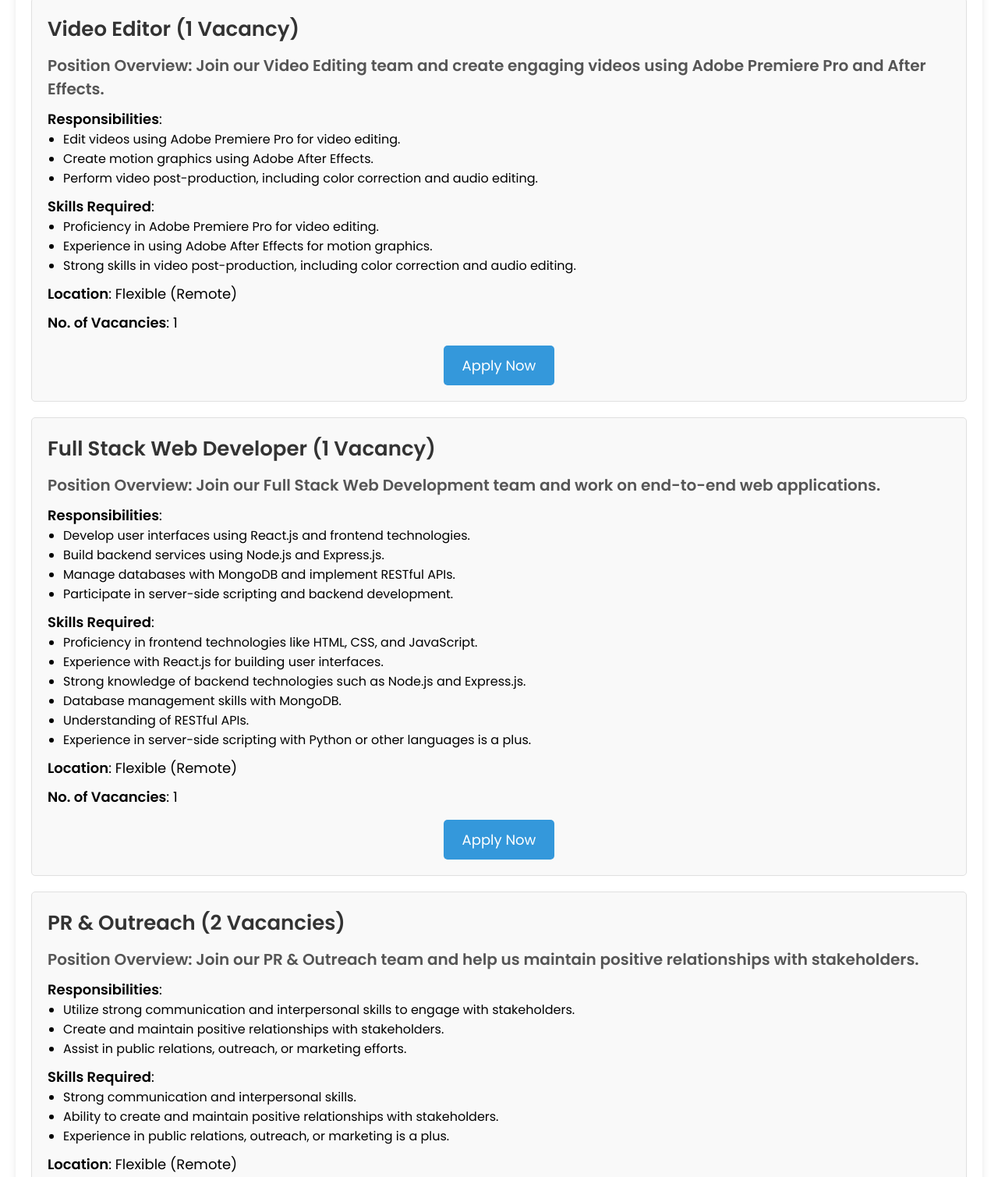
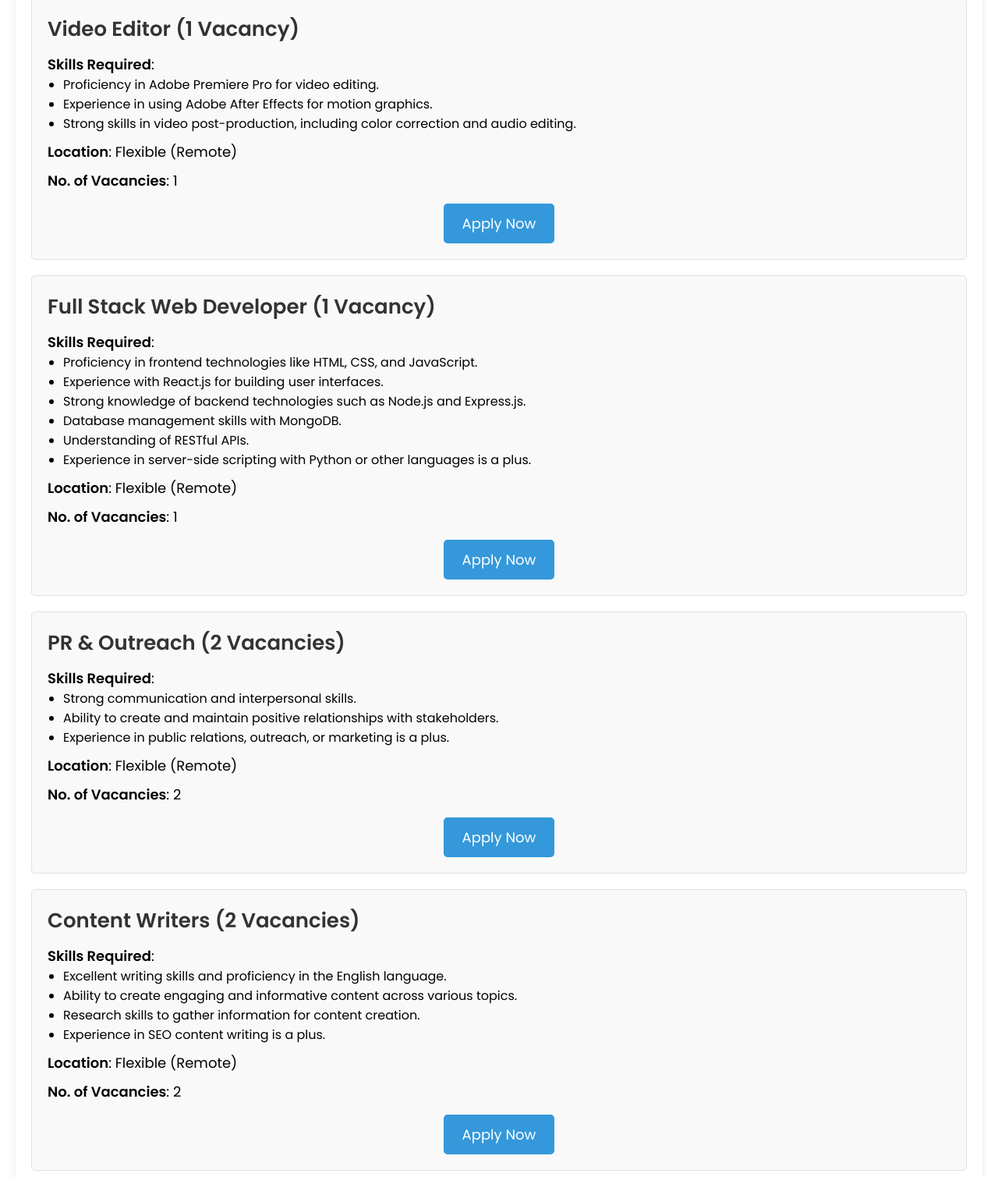
Before and after one commit to ManyamSanjayKumarReddy/Open-Source-Tutorials-with-Sanju-Website, a plain HTML site: page careers.html in a window 1280 px wide. Shown: the part 3434-4943 px from the top of the page at 78% size. Drawn offline with Linux system fonts and the light colour scheme; a script that the page names is missing.

Commit message:
Mega Hiring

```diff
--- a/careers.html
+++ b/careers.html
@@ -465,14 +465,7 @@
         <div class="job-posting" id="job4">
             <h2>Video Editor (1 Vacancy)</h2>
 
-            <h3><b>Position Overview</b>: Join our Video Editing team and create engaging videos using Adobe Premiere
-                Pro and After Effects.</h3>
-            <p><b>Responsibilities</b>:</p>
-            <ul>
-                <li>Edit videos using Adobe Premiere Pro for video editing.</li>
-                <li>Create motion graphics using Adobe After Effects.</li>
-                <li>Perform video post-production, including color correction and audio editing.</li>
-            </ul>
+
             <p><b>Skills Required</b>:</p>
             <ul>
                 <li>Proficiency in Adobe Premiere Pro for video editing.</li>
@@ -488,15 +481,7 @@
         <div class="job-posting" id="job5">
             <h2>Full Stack Web Developer (1 Vacancy)</h2>
 
-            <h3><b>Position Overview</b>: Join our Full Stack Web Development team and work on end-to-end web
-                applications.</h3>
-            <p><b>Responsibilities</b>:</p>
-            <ul>
-                <li>Develop user interfaces using React.js and frontend technologies.</li>
-                <li>Build backend services using Node.js and Express.js.</li>
-                <li>Manage databases with MongoDB and implement RESTful APIs.</li>
-                <li>Participate in server-side scripting and backend development.</li>
-            </ul>
+
             <p><b>Skills Required</b>:</p>
             <ul>
                 <li>Proficiency in frontend technologies like HTML, CSS, and JavaScript.</li>
@@ -515,14 +500,7 @@
         <div class="job-posting" id="job6">
             <h2>PR & Outreach (2 Vacancies)</h2>
 
-            <h3><b>Position Overview</b>: Join our PR & Outreach team and help us maintain positive relationships with
-                stakeholders.</h3>
-            <p><b>Responsibilities</b>:</p>
-            <ul>
-                <li>Utilize strong communication and interpersonal skills to engage with stakeholders.</li>
-                <li>Create and maintain positive relationships with stakeholders.</li>
-                <li>Assist in public relations, outreach, or marketing efforts.</li>
-            </ul>
+
             <p><b>Skills Required</b>:</p>
             <ul>
                 <li>Strong communication and interpersonal skills.</li>
@@ -538,14 +516,7 @@
         <div class="job-posting" id="job7">
             <h2>Content Writers (2 Vacancies)</h2>
 
-            <h3><b>Position Overview</b>: Join our Content Writing team and create engaging and informative content.
-            </h3>
-            <p><b>Responsibilities</b>:</p>
-            <ul>
-                <li>Use excellent writing skills to create content across various topics.</li>
-                <li>Conduct research to gather information for content creation.</li>
-                <li>Create SEO-friendly content.</li>
-            </ul>
+
             <p><b>Skills Required</b>:</p>
             <ul>
                 <li>Excellent writing skills and proficiency in the English language.</li>
@@ -563,13 +534,7 @@
             <h2>Mentors (5 Vacancies)</h2>
 
 
-            <p><b>Responsibilities</b>:</p>
-            <ul>
-                <li>Provide one-on-one or group mentoring sessions to guide and support learners.</li>
-                <li>Help learners with understanding core concepts, problem-solving, and project development.</li>
-                <li>Assist in curriculum development and content creation for mentoring sessions.</li>
-                <li>Offer feedback and guidance to help learners improve their skills.</li>
-            </ul>
+
             <p><b>Skills Required</b>:</p>
             <ul>
                 <li>Expertise in at least one of the mentioned areas: Java, Python, Machine Learning, Web Development,
```
